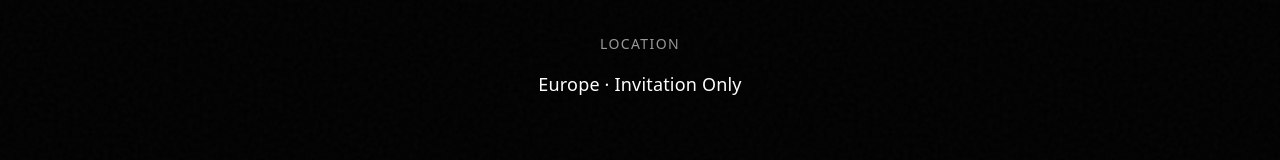
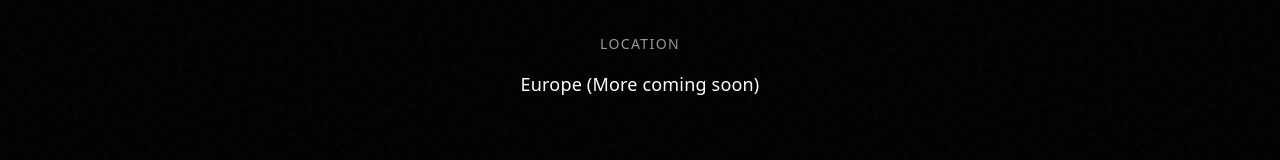
Before and after one commit to lukaskaro06/Throttle-Therapy-Tour, a Next.js app: page /contact in a window 1280 px wide. Shown: the part 590-750 px from the top of the page. Built offline with nearby package versions, Linux system fonts and the light colour scheme; a web font is replaced by a local one.

Commit message:
page update

```diff
--- a/app/contact/page.tsx
+++ b/app/contact/page.tsx
@@ -41,7 +41,8 @@ export default function ContactPage() {
             Location
           </p>
           <p className="text-lg">
-            Europe · Invitation Only
+            Europe
+            (More coming soon)
           </p>
         </div>
 
```
